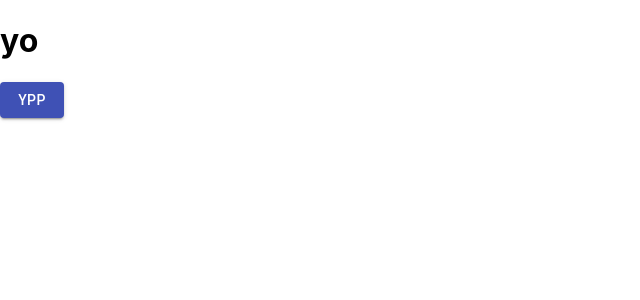
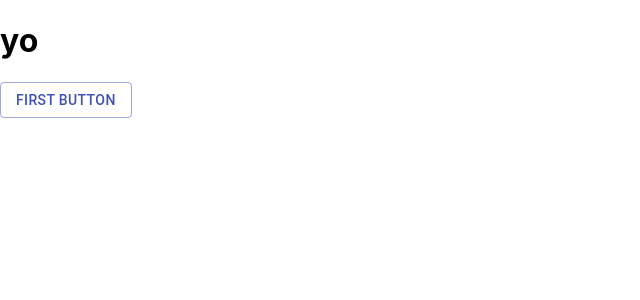
Before and after one commit to kojiokajima/react00, a React (Create React App) app: page / in a window 1280 px wide. Shown: the top 300 px of the page, without its empty margins (0-640 px from the left). Built offline with nearby package versions, Linux system fonts and the light colour scheme.

Commit message:
implemented material ui

```diff
--- a/src/views/components/ButtonBasic.jsx
+++ b/src/views/components/ButtonBasic.jsx
@@ -5,9 +5,8 @@ import Button from '@material-ui/core/Button';
 const ButtonBasic = (props) => {
     return (
         // <button>{props.name}</button>
-        <Button variant="contained" color="primary">
-            {/* {props.name} */}
-            ypp
+        <Button variant="outlined" color="primary">
+            {props.name}
       </Button>
     )
 }
```
